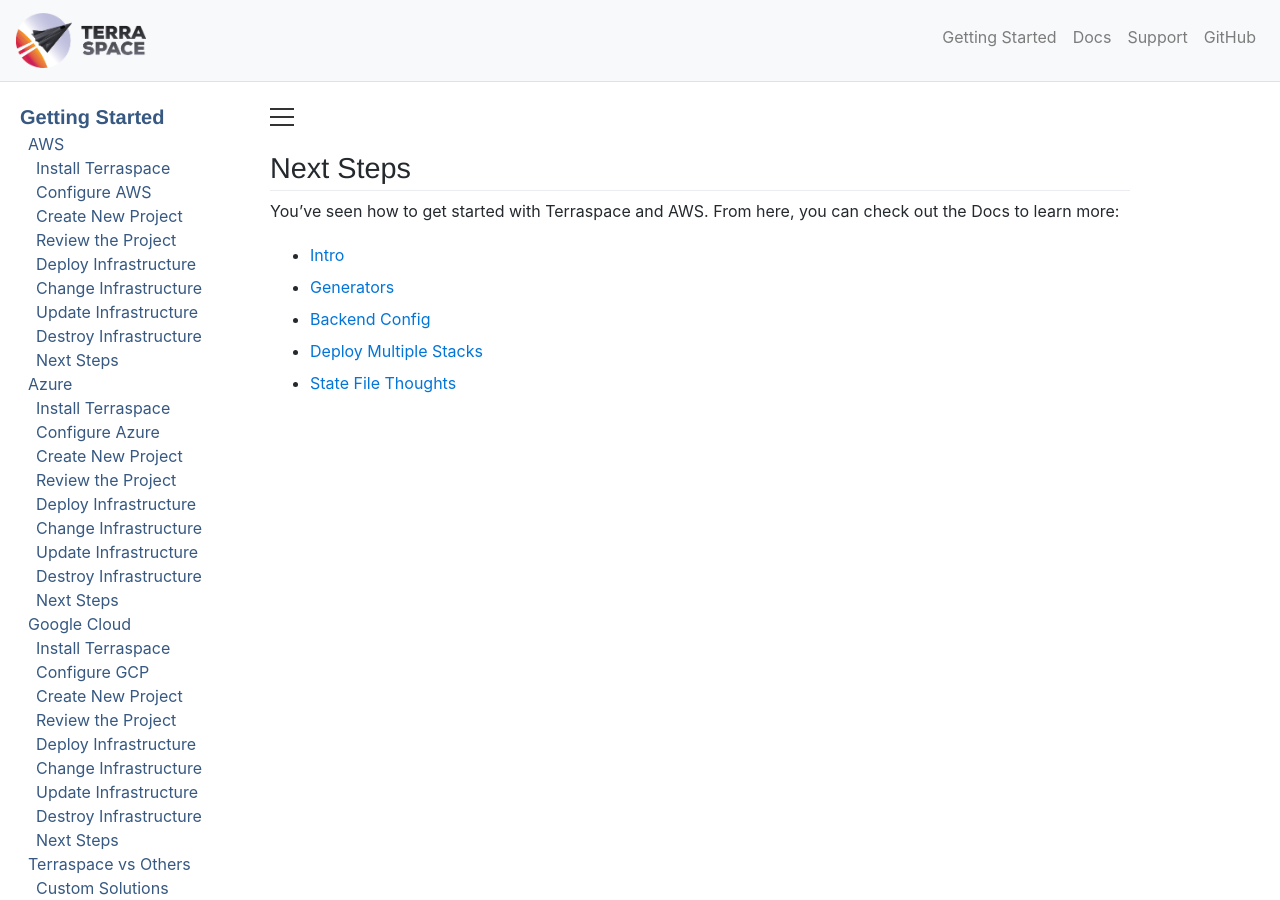
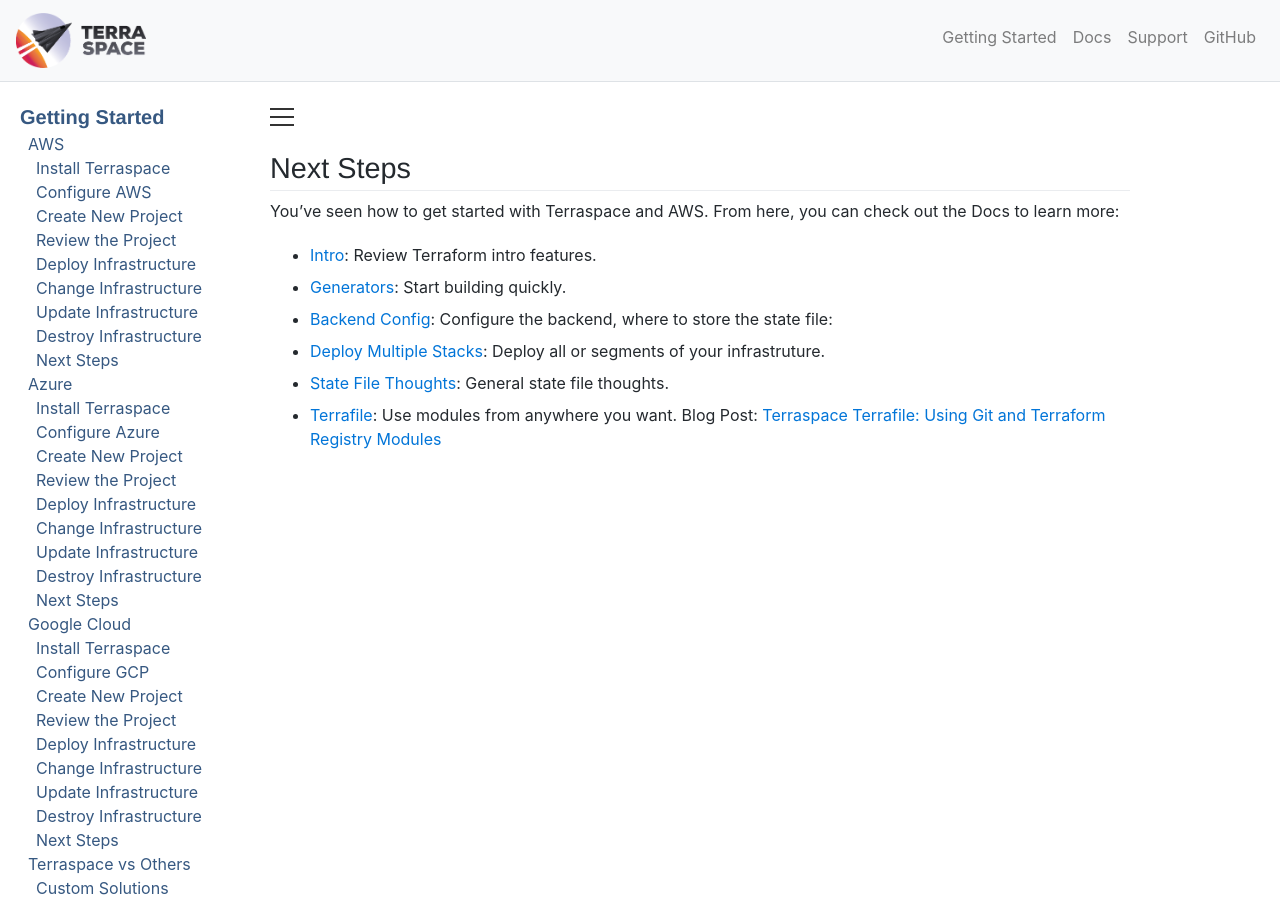
Before and after one commit to boltops-tools/terraspace-docs, a Jekyll site: the page built from _docs/learn/aws/next-steps.md, in a window 1280 px wide and 900 px high. Built offline with Jekyll 4.4.1, drawn with Linux system fonts in a browser that asks for light colours; a script that is not in the unit is left out.

Commit message:
update next steps

```diff
--- a/_includes/learn/next-steps.md
+++ b/_includes/learn/next-steps.md
@@ -1,7 +1,8 @@
 You've seen how to get started with Terraspace and {{ include.provider }}. From here, you can check out the Docs to learn more:
 
-* [Intro]({% link _docs/intro.md %})
-* [Generators]({% link _docs/generators.md %})
-* [Backend Config]({% link _docs/config/backend.md %})
-* [Deploy Multiple Stacks]({% link _docs/intro/deploy-all.md %})
-* [State File Thoughts]({% link _docs/state/approaches.md %})
+* [Intro]({% link _docs/intro.md %}): Review Terraform intro features.
+* [Generators]({% link _docs/generators.md %}): Start building quickly.
+* [Backend Config]({% link _docs/config/backend.md %}): Configure the backend, where to store the state file:
+* [Deploy Multiple Stacks]({% link _docs/intro/deploy-all.md %}): Deploy all or segments of your infrastruture.
+* [State File Thoughts]({% link _docs/state/approaches.md %}): General state file thoughts.
+* [Terrafile]({% link _docs/terrafile.md %}): Use modules from anywhere you want. Blog Post: [Terraspace Terrafile: Using Git and Terraform Registry Modules](https://blog.boltops.com/2020/10/18/terraspace-terrafile-using-git-repos-and-terraform-registry-modules)
```
